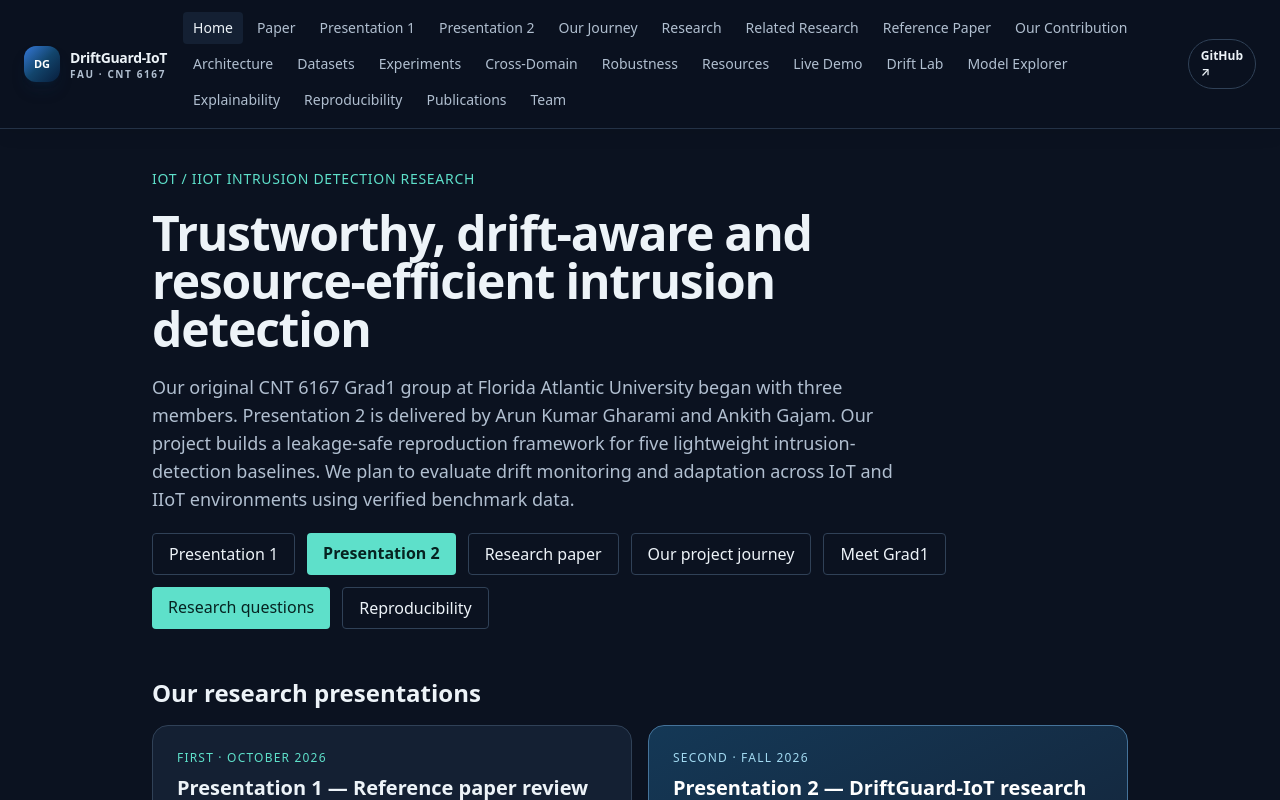
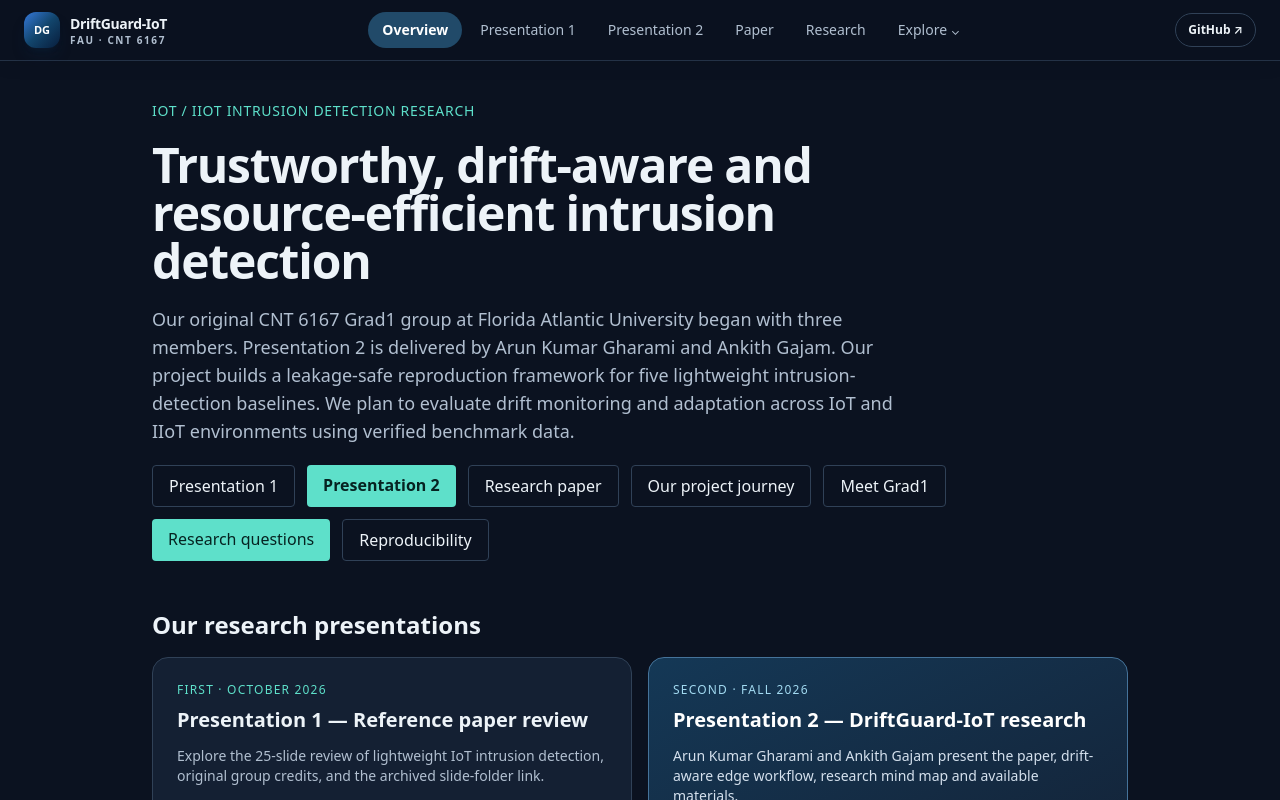
Before and after one commit to Arungharami/DriftGuard-IoT, a Next.js app in the folder apps/research-portal/: page / in a window 1280 px wide. Shown: the top 800 px of the page. Built offline with nearby package versions, Linux system fonts and the light colour scheme.

Commit message:
style(nav): group deep research routes under Explore

```diff
--- a/apps/research-portal/src/components/NavLinks.tsx
+++ b/apps/research-portal/src/components/NavLinks.tsx
@@ -3,32 +3,46 @@
 import Link from "next/link";
 import { usePathname } from "next/navigation";
 
-import { NAV } from "@/content/site";
-
-export function NavLinks({ orientation }: { orientation: "horizontal" | "vertical" }) {
-  const pathname = usePathname();
-  const list =
-    orientation === "horizontal" ? "flex flex-wrap gap-x-1 gap-y-1" : "flex flex-col gap-0.5";
-  return (
-    <ul className={list}>
-      {NAV.map(({ href, label }) => {
-        const active = href === "/" ? pathname === "/" : pathname.startsWith(href);
-        return (
-          <li key={href}>
-            <Link
-              href={href}
-              aria-current={active ? "page" : undefined}
-              className={`block rounded px-2.5 py-1.5 text-sm ${
-                active
-                  ? "bg-surface-muted font-medium text-ink"
-                  : "text-ink-muted hover:bg-surface-muted hover:text-ink"
-              }`}
-            >
-              {label}
-            </Link>
-          </li>
-        );
-      })}
-    </ul>
-  );
+const primary = [
+  {href:"/", label:"Overview"},
+  {href:"/presentation-1", label:"Presentation 1"},
+  {href:"/presentation-2", label:"Presentation 2"},
+  {href:"/paper", label:"Paper"},
+  {href:"/research", label:"Research"}
+];
+const explore = [
+  {href:"/architecture",label:"Architecture",desc:"MQTT and edge pipeline"},
+  {href:"/datasets",label:"Datasets",desc:"Sources and provenance"},
+  {href:"/experiments",label:"Experiments",desc:"Evidence and evaluation"},
+  {href:"/drift-lab",label:"Drift Lab",desc:"Explore drift behavior"},
+  {href:"/model-explorer",label:"Model Explorer",desc:"Model comparisons"},
+  {href:"/demo",label:"Live Demo",desc:"Synthetic telemetry"},
+  {href:"/reproducibility",label:"Reproducibility",desc:"Protocols and artifacts"},
+  {href:"/project-history",label:"Our Journey",desc:"Research milestones"},
+  {href:"/team",label:"Team",desc:"People and instructor"},
+  {href:"/resources",label:"Resources",desc:"Source material"},
+  {href:"/related-research",label:"Related Research",desc:"Literature and context"},
+  {href:"/reference-paper",label:"Reference Paper",desc:"Original study"},
+  {href:"/contribution",label:"Our Contribution",desc:"Research objectives"},
+  {href:"/cross-domain",label:"Cross-Domain",desc:"Transfer evaluation"},
+  {href:"/robustness",label:"Robustness",desc:"Stability analysis"},
+  {href:"/explainability",label:"Explainability",desc:"Model explanations"},
+  {href:"/publications",label:"Publications",desc:"Scholarly materials"}
+];
+export function NavLinks({orientation}:{orientation:"horizontal"|"vertical"}){
+  const pathname=usePathname();
+  const mobile=orientation==="vertical";
+  const link=(p:{href:string;label:string})=>{
+    const active=p.href==="/" ? pathname==="/" : pathname===p.href;
+    return <Link key={p.href} href={p.href} aria-current={active?"page":undefined} className={`block rounded-full px-3.5 py-2 text-sm transition-colors ${active?"bg-[#214a69] font-semibold text-white":"text-ink-muted hover:bg-surface-muted hover:text-ink"}`}>{p.label}</Link>;
+  };
+  return <div className={mobile?"flex flex-col gap-1":"flex items-center gap-1"}>
+    {primary.map(link)}
+    <details className={mobile?"group":"group relative"}>
+      <summary className="cursor-pointer list-none rounded-full px-3.5 py-2 text-sm text-ink-muted marker:hidden hover:bg-surface-muted hover:text-ink focus-visible:outline">Explore <span className="inline-block text-xs transition group-open:rotate-180">⌄</span></summary>
+      <div className={mobile?"mt-2 grid grid-cols-1 gap-1 border-t border-line pt-2":"absolute right-0 top-full z-50 mt-2 grid w-[480px] grid-cols-2 gap-1 rounded-2xl border border-line bg-surface p-3 shadow-2xl"}>
+        {explore.map((p)=><Link key={p.href} href={p.href} className="rounded-xl px-3 py-2 transition hover:bg-surface-muted"><span className="block text-sm font-semibold">{p.label}</span><span className="mt-0.5 block text-xs text-ink-muted">{p.desc}</span></Link>)}
+      </div>
+    </details>
+  </div>;
 }
```
